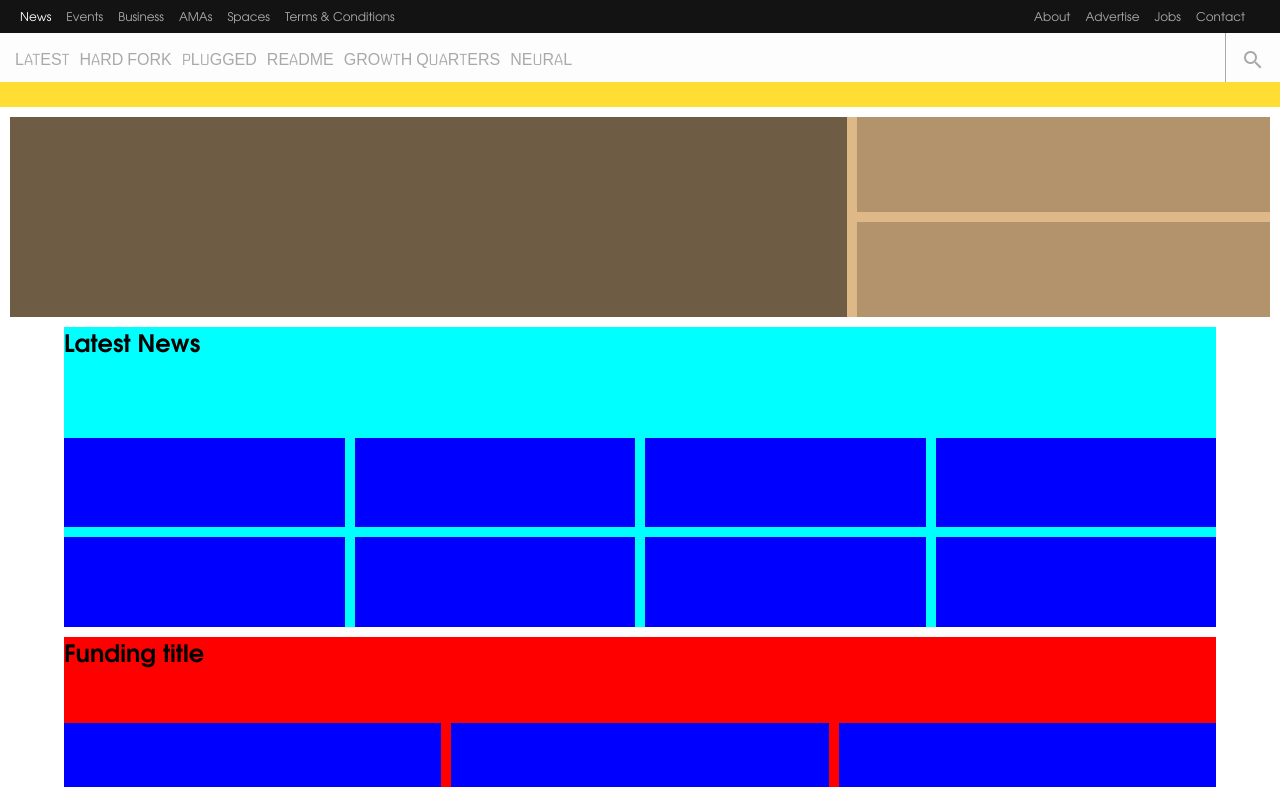
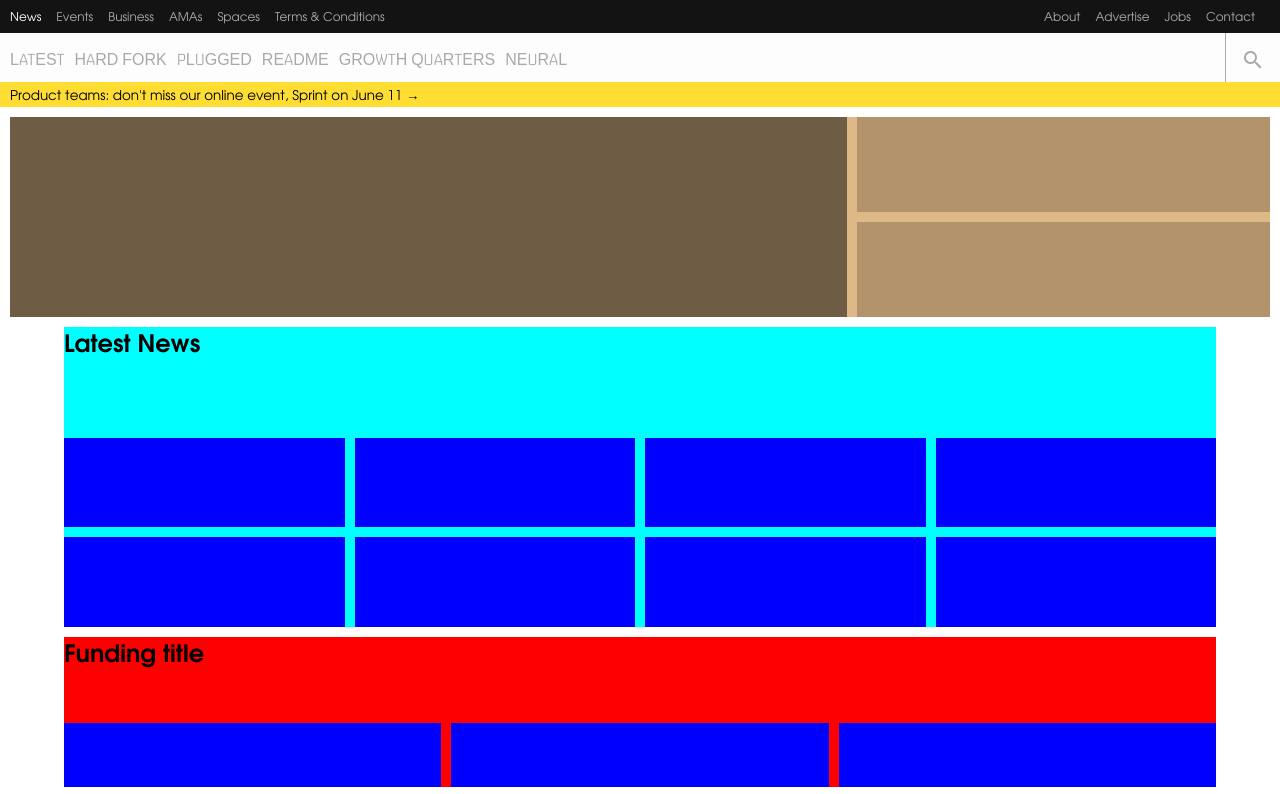
Before and after one commit to santiagorodriguezbermudez/responsive-project, a website: page index.html in a window 1280 px wide. Shown: the top 794 px of the page. Drawn offline with Linux system fonts and the light colour scheme.

Commit message:
Add styles for the announcement bar.

```diff
--- a/assets/css/style.css
+++ b/assets/css/style.css
@@ -46,7 +46,7 @@ html {
 .top-links-bar {
   grid-column: 1 / 13;
   background-color: #131313;
-  padding: 4px 15px;
+  padding: 4px 10px;
   display: none;
 }
 
@@ -60,7 +60,7 @@ html {
 
 .top-links {
   display: flex;
-  padding: 5px;
+  padding: 5px 0;
   font-size: 12px;
 }
 
@@ -82,7 +82,7 @@ html {
 .bottom-links {
   grid-column: 3 / 13;
   background-color: #fdfdfd;
-  padding-left: 15px;
+  padding-left: 10px;
   display: flex;
   align-items: center;
 }
@@ -128,6 +128,14 @@ html {
   background-color: #fd3;
   min-height: 50px;
   margin-top: -15px;
+  display: flex;
+  align-items: center;
+  justify-content: center;
+  padding: 0 10px;
+}
+
+.top-announcement p {
+  font-size: 0.7em;
 }
 
 .sticky {
@@ -256,10 +264,6 @@ html {
     display: none;
   }
 
-  .top-announcement {
-    min-height: 25px;
-  }
-
   .main-hero-section {
     grid-column: 1 / 9;
     grid-row: 1 / 3;
@@ -283,6 +287,10 @@ html {
 
   .latest-deals-card {
     grid-column: span 4;
+  }
+
+  .top-announcement {
+    font-size: 1.2em;
   }
 }
 
@@ -310,4 +318,9 @@ html {
   .latest-deals-card {
     grid-column: span 3;
   }
+
+  .top-announcement {
+    min-height: 25px;
+    justify-content: start;
+  }
 }
--- a/index.html
+++ b/index.html
@@ -4,7 +4,10 @@
         <meta charset="UTF-8" />
         <meta name="viewport" content="width=device-width, initial-scale=1.0" />
         <meta http-equiv="X-UA-Compatible" content="ie=edge" />
-        <link href="https://fonts.googleapis.com/icon?family=Material+Icons" rel="stylesheet">
+        <link
+            href="https://fonts.googleapis.com/icon?family=Material+Icons"
+            rel="stylesheet"
+        />
         <link rel="stylesheet" href="./assets/fonts/Avalon.css" />
         <link rel="stylesheet" href="./assets/fonts/Shentox.css" />
         <link rel="stylesheet" href="./assets/css/style.css" />
@@ -14,9 +17,12 @@
         <div class="grid">
             <div class="sticky grid">
                 <nav class="navbar grid">
-
                     <div class="navbar-logo-background">
-                        <img src="https://cdn0.tnwcdn.com/wp-content/themes/cyberdelia/assets/img/tnw.svg" alt="alto-logo" class="navbar-logo" />
+                        <img
+                            src="https://cdn0.tnwcdn.com/wp-content/themes/cyberdelia/assets/img/tnw.svg"
+                            alt="alto-logo"
+                            class="navbar-logo"
+                        />
                     </div>
 
                     <div class="top-links-bar">
@@ -52,11 +58,15 @@
                         <a href="#">
                             <i class="navbar-menu material-icons">menu</i>
                         </a>
-
                     </div>
                 </nav>
 
-                <div class="top-announcement"></div>
+                <div class="top-announcement">
+                    <p>
+                        Product teams: don't miss our online event, Sprint on
+                        June 11 &#8594;
+                    </p>
+                </div>
             </div>
 
             <header class="hero-header grid">
```
Also changed, not shown: CHANGELOG.md.
